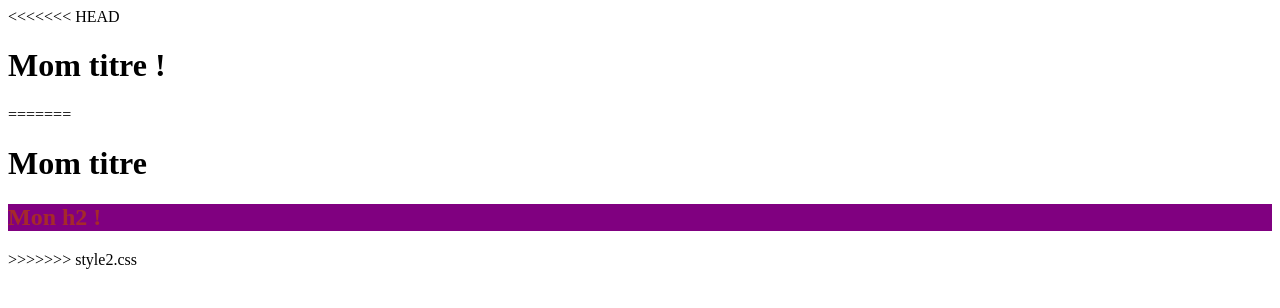
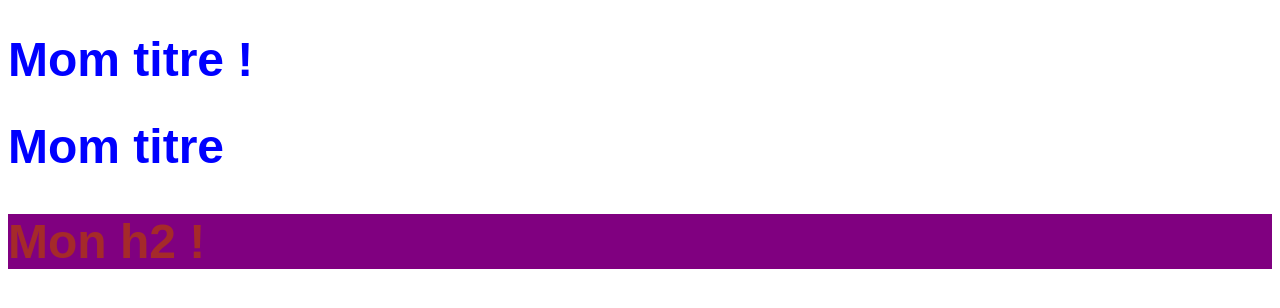
Before and after one commit to DigitAlLife30/learngit, a plain HTML site: page index.html in a window 1280 px wide. Drawn offline with Linux system fonts and the light colour scheme.

Commit message:
version2

```diff
--- a/index.html
+++ b/index.html
@@ -8,11 +8,8 @@
     <title>Document</title>
 </head>
 <body>
-<<<<<<< HEAD
     <h1>Mom titre !</h1>
-=======
     <h1>Mom titre </h1>
     <h2>Mon h2 !</h2>
->>>>>>> style2.css
 </body>
 </html>
--- a/style.css
+++ b/style.css
@@ -1,8 +1,6 @@
-<<<<<<< HEAD
 h1{color: blue;
 font-size: larger;
 font-family:'Times New Roman', Times, sans-serif;}
-=======
 h1,h2{
     color: blue;
     font-family: sans-serif;
@@ -12,4 +10,3 @@ h2{
     color: brown;
     background: purple;
 }
->>>>>>> style2.css
```
